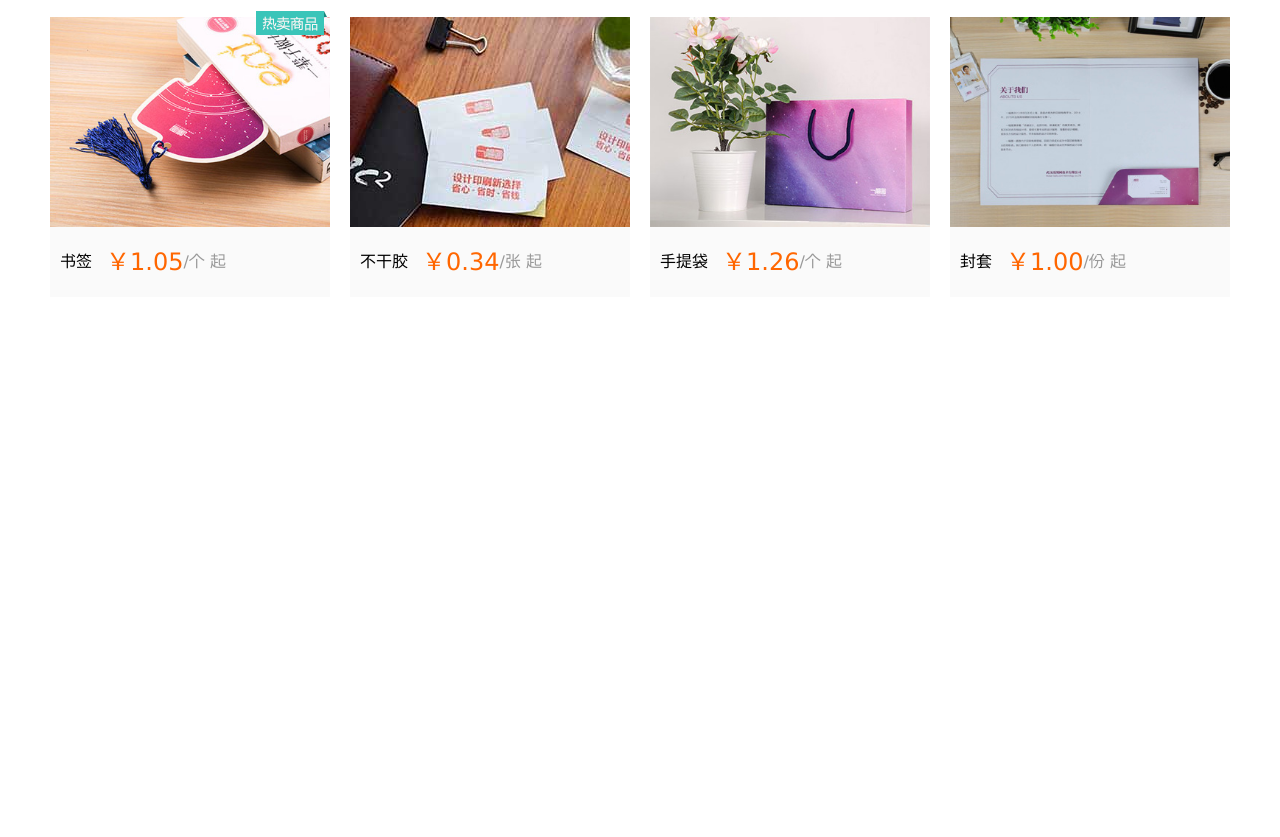
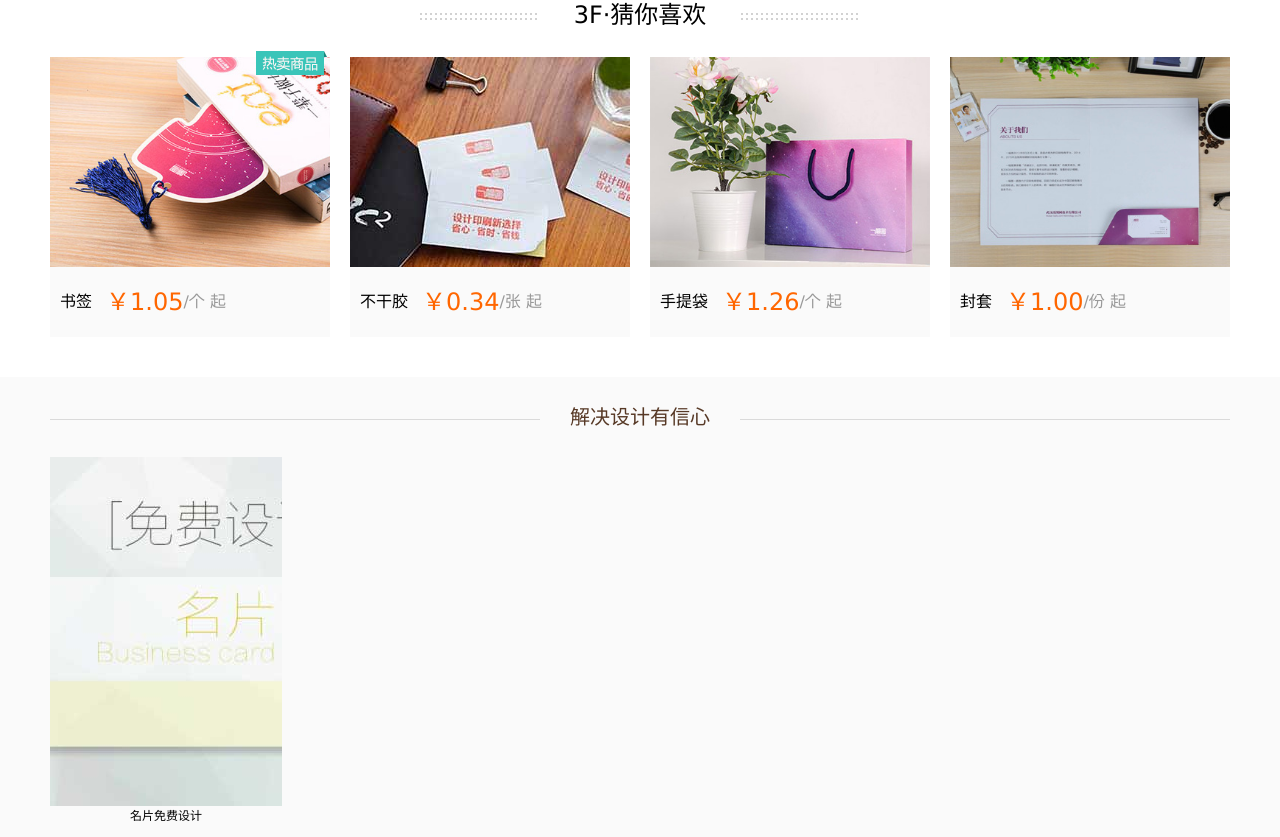
Before and after one commit to kingluoluo/onePicture, a plain HTML site: page index.html in a window 1280 px wide. Shown: the part 1514-2351 px from the top of the page. Before the commit the page ends 1811 px from the top, so only its background shows below. Drawn offline with Linux system fonts and the light colour scheme.

Commit message:
main-手风琴布局

```diff
--- a/index.html
+++ b/index.html
@@ -1607,6 +1607,22 @@
 		    		</ul>
 		    	</div>
 		    </div>
+		    <div class="designServe">
+		    	<div class="designServe-wrapper">
+		    		<div class="designServe-line"></div>
+		    		<div class="designServe-title">解决设计有信心</div>
+		    		<ul class="designServe-lists">
+		    			<li class="designServe-li">
+		    				<a href="javascript:;">
+		    					<div class="opa-pic"></div>
+		    					<img src="img/index-img/floor-1.jpg" alt="">
+		    				</a>
+		    				<div class="list-title"></div>
+		    				<p>名片免费设计</p>
+		    			</li>
+		    		</ul>
+		    	</div>
+		    </div>
 	    </div>
 	    <!--con-->
 		<div id="con">
--- a/sass/index.scss
+++ b/sass/index.scss
@@ -708,7 +708,6 @@ $width: 100%;
 						width: 380px;
 						height: 26px;
 					}
-					@include picTitle;
 					.lists-title-a{
 						width: 210px;
 					}
@@ -718,6 +717,7 @@ $width: 100%;
 				}
 			}
 			.hotSellTwo-lists{
+				height: 280px;
 				.hotSellTwo-li{
 					width: 280px;
 					margin-right: 20px;
@@ -760,4 +760,41 @@ $width: 100%;
 			}
 		}
 	}
+	.designServe{
+		width: 100%;
+		background: #fafafa;
+		height: 460px;
+		margin-top: 40px;
+		overflow: hidden;
+		.designServe-wrapper{
+			margin: auto;
+			width: 1180px;
+			position: relative;
+			.designServe-line{
+				width: 1180px;
+				border-top: 1px solid #dadada;
+				position: absolute;
+				top: 42px;
+				left: 0;
+				z-index: 1;
+			}
+			.designServe-title{
+				margin: 0 auto;
+				width: 200px;
+				font-size: 20px;
+				line-height: 100%;
+				text-align: center;
+				color: #573926;
+				background: #fafafa;
+				padding: 30px 0;
+				position: relative;
+				z-index: 2;
+			}
+			.designServe-li{
+				width: 232px;
+				overflow: hidden;
+				text-align: center;
+			}
+		}
+	}
 }
```
Also changed, not shown: css/index.css, img/index-img/floor-1.jpg (added), 1 other file.
